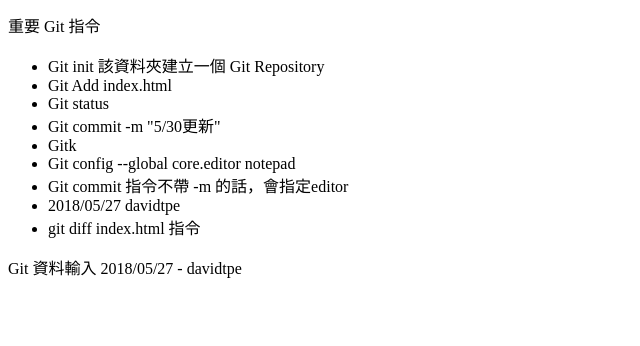
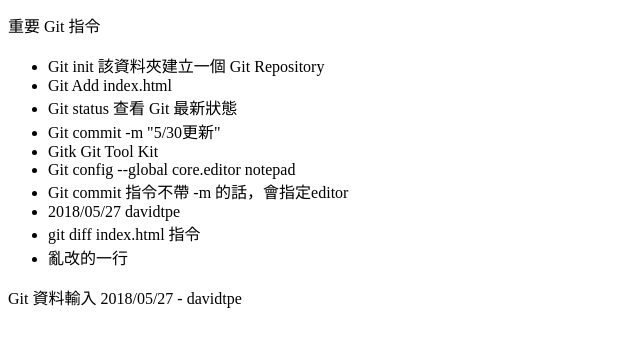
Before and after one commit to davidtpe/html_git, a plain HTML site: page index.html in a window 1280 px wide. Shown: the part 116-462 px from the top of the page, without its empty margins (0-640 px from the left). Drawn offline with Linux system fonts and the light colour scheme.

Commit message:
5/28 糟糕，被我改亂掉了

```diff
--- a/index.html
+++ b/index.html
@@ -16,13 +16,14 @@
         <ul>
             <li>Git init 該資料夾建立一個 Git Repository</li>
             <li>Git Add index.html</li>
-            <li>Git status</li>
+            <li>Git status 查看 Git 最新狀態</li>
             <li>Git commit -m "5/30更新"</li>
-            <li>Gitk</li>
+            <li>Gitk Git Tool Kit </li>
             <li>Git config --global core.editor notepad</li>
             <li>Git commit 指令不帶 -m 的話，會指定editor</li>
             <li>2018/05/27 davidtpe</li>
             <li>git diff index.html 指令</li>
+            <li>亂改的一行</li>
         </ul>
     </div>
     <p>Git 資料輸入 2018/05/27 - davidtpe</p>
```
